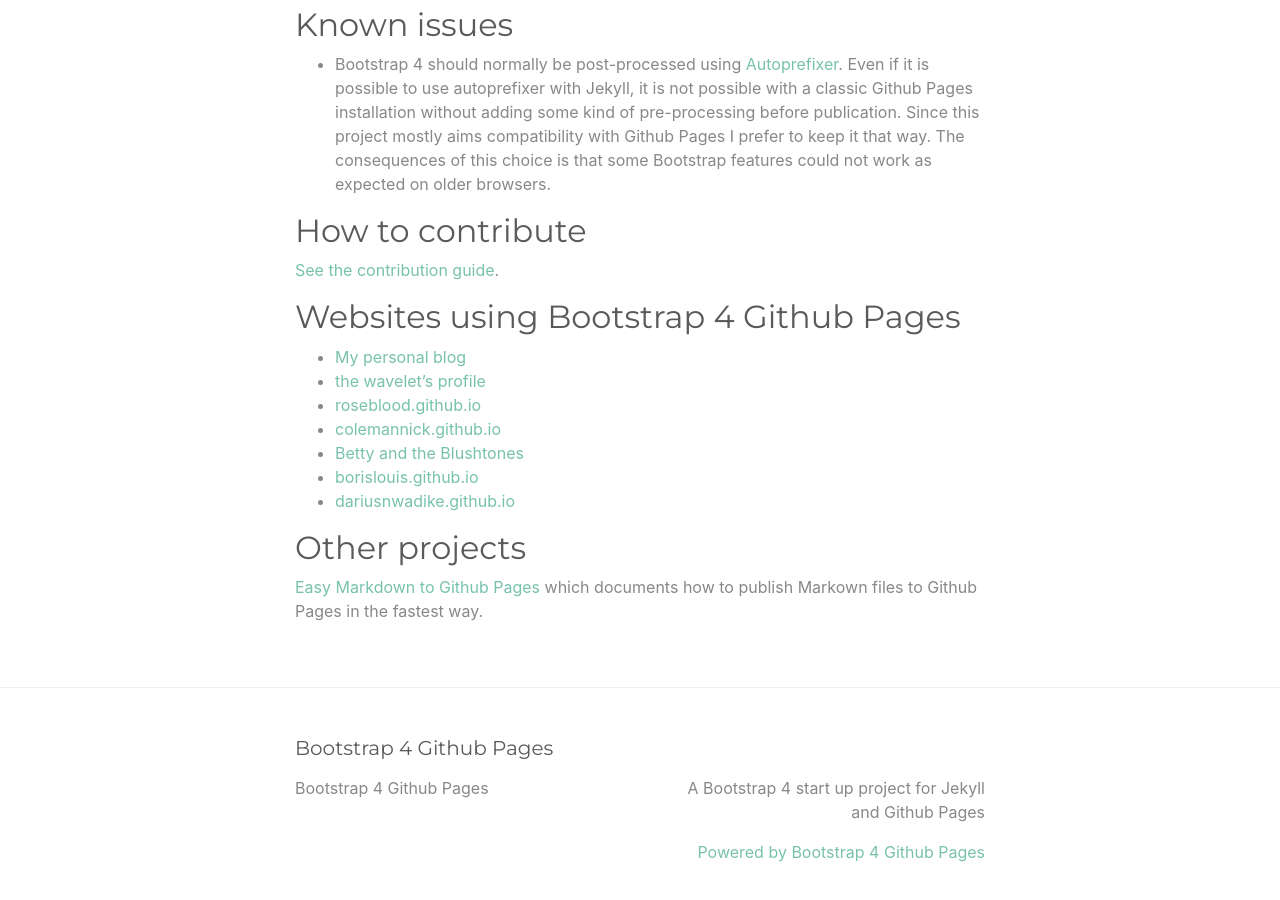
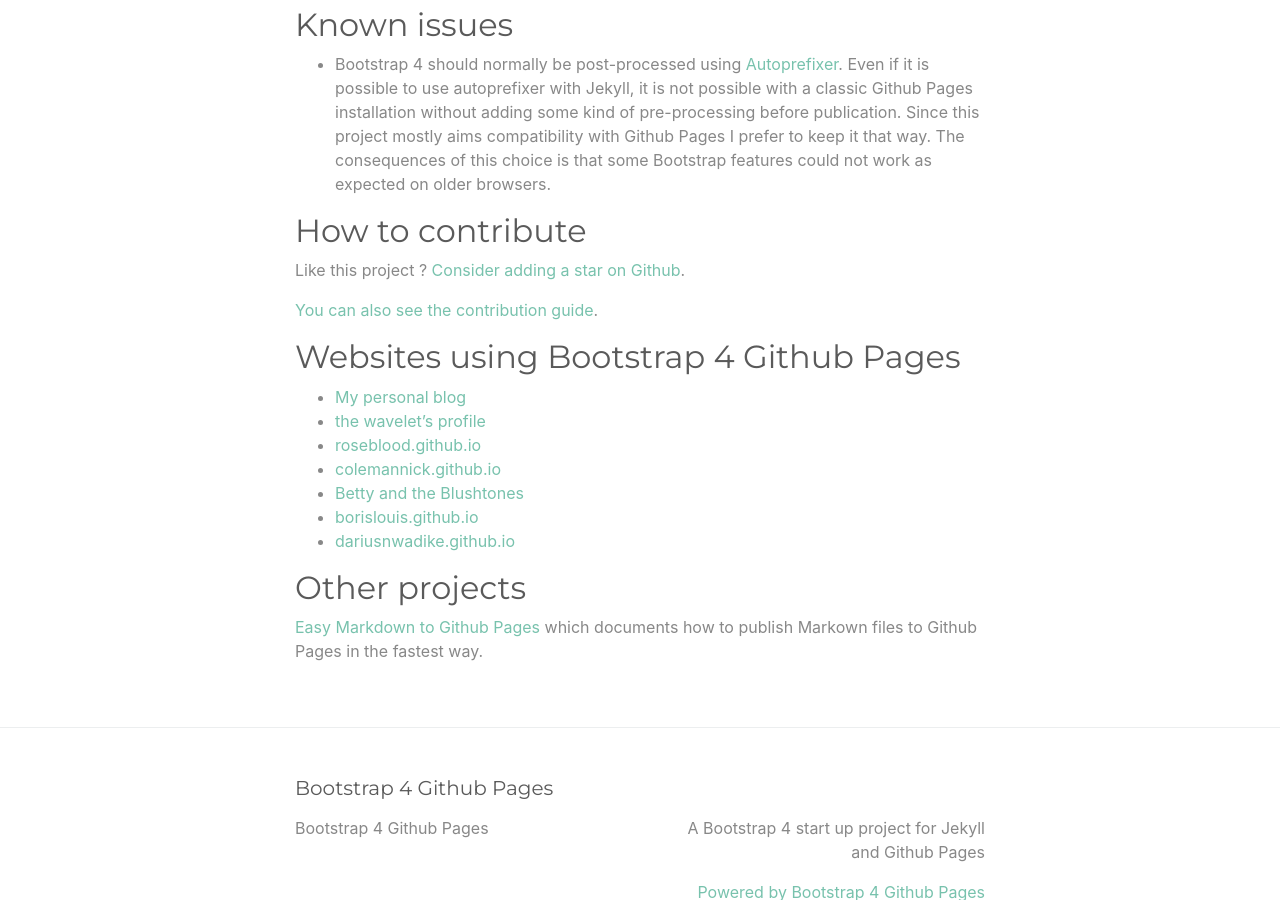
Before and after one commit to nicolas-van/bootstrap-4-github-pages, a Jekyll site: the page built from index.md, in a window 1280 px wide and 900 px high, scrolled down 2284 px. Built offline with Jekyll 4.4.1, drawn with Linux system fonts in a browser that asks for light colours.

Commit message:
Update index.md

```diff
--- a/index.md
+++ b/index.md
@@ -86,7 +86,9 @@
 
 ## How to contribute
 
-[See the contribution guide](https://github.com/nicolas-van/bootstrap-4-github-pages/blob/master/CONTRIBUTING.md).
+Like this project ? [Consider adding a star on Github](https://github.com/nicolas-van/bootstrap-4-github-pages).
+
+[You can also see the contribution guide](https://github.com/nicolas-van/bootstrap-4-github-pages/blob/master/CONTRIBUTING.md).
 
 ## Websites using Bootstrap 4 Github Pages
 
```
